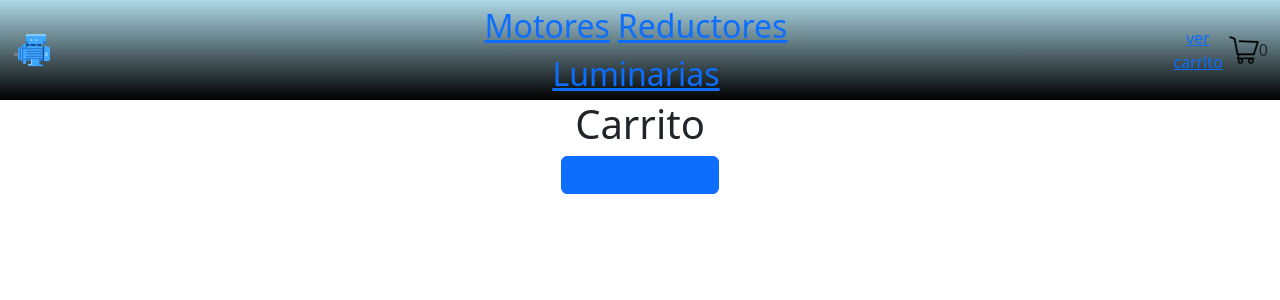
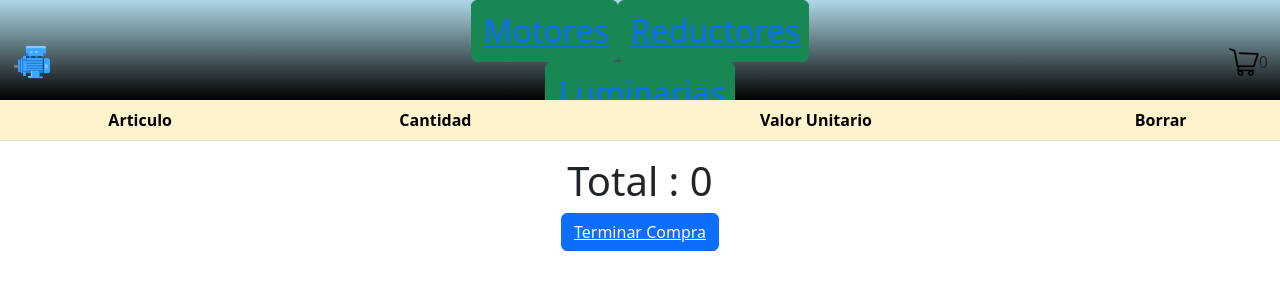
Before and after one commit to Crisav1997/ReactAvila, a React (Create React App) app: page /cart in a window 1280 px wide. Shown: the top 300 px of the page. Built offline with nearby package versions, Linux system fonts and the light colour scheme.

Commit message:
Se mejora styles

```diff
--- /dev/null
+++ b/src/components/Cart/Cart.css
@@ -0,0 +1,10 @@
+.flex{
+    display: flex;
+    flex-direction: column;
+    justify-content: space-around;
+    align-items: center;
+}
+
+.tableS{
+    width: 60%;
+}
--- a/src/components/Cart/Cart.js
+++ b/src/components/Cart/Cart.js
@@ -1,26 +1,42 @@
 import { useContext } from "react"
 import { CartContext } from "../context/CartContext"
 import { Link } from "react-router-dom"
+import './Cart.css'
 
 const Cart=()=>{
-   const {cart} = useContext(CartContext)
+   const {cart,total,removeItem} = useContext(CartContext)
 
    return(
-    <div>
-        <h1>Carrito</h1>
-        <div>
+    <div className="flex">
+            <table class="table table-striped table-warning">
+                <thead>
+                    <tr class="text-center">
+                        <th scope="col">Articulo</th>
+                        <th scope="col">Cantidad</th>
+                        <th scope="col">Valor Unitario</th>
+                        <th scope="col">Borrar</th>
+                    </tr>
+                    </thead>
+                    <tbody>
             {cart.map(prod=>{
                 return(
-                <div className="">
-                <h2 key={prod.id}>{prod.name}</h2>
-                <h3>{prod.price}</h3>
-                </div>
+
+                    <tr class=" lign-middle">
+                        <td>{prod.name}</td>
+                        <td>{prod.quantity}</td>
+                        <td>{prod.price}</td>
+                        <td><button class="btn btn-danger" onClick={()=>removeItem(prod.id)}>borrar</button></td>
+                    </tr>
+
                 )
              })
             }
-        </div>
-        <button class="btn btn-primary">
-            <Link to='/checkout'>Terminar Compra</Link>
+
+        </tbody>
+        </table>
+        <h1>Total : {total}</h1>
+        <button class="btn btn-primary ">
+            <Link className="text-light" to='/checkout'>Terminar Compra</Link>
         </button>
     </div>
    )
--- a/src/components/CartWidget/CartWidget.js
+++ b/src/components/CartWidget/CartWidget.js
@@ -5,8 +5,9 @@ import './CartWidget.css'
 const CartWidget=({cuantity})=>{
     return(
         <div class="col-sm-3 CartWidget">
-            <Link to ='/cart' >ver carrito</Link>
-            <img className='mr-2' src='././images/carrito.png' alt='CartWidget'/>
+            <Link to ='/cart' >
+                <img className='mr-2' src='././images/carrito.png' alt='CartWidget'/>
+            </Link>
             {cuantity}
         </div>
     )
--- a/src/components/ItemCount/ItemCount.js
+++ b/src/components/ItemCount/ItemCount.js
@@ -18,8 +18,7 @@ const ItemCount =({initial=1,stock,onAdd})=>{
         <h3>{count}</h3>
         <button className='btn btn-dark' onClick={decrement}>-</button>
         <button className='btn btn-dark' onClick={increment}>+</button>
-        <button className="btn btn-light" onClick={()=>onAdd(count)}>Ter cminarompra</button>
-
+         <button className="btn btn-light" onClick={() => onAdd(count)}>Agregar al carrito</button>
        </div>
 
     )
--- a/src/components/ItemDetail/ItemDetail.js
+++ b/src/components/ItemDetail/ItemDetail.js
@@ -3,26 +3,11 @@ import './ItemDetail.css'
 import { useContext } from 'react'
 import { CartContext } from '../context/CartContext'
 import { Link } from 'react-router-dom'
+import ItemCount from '../ItemCount/ItemCount'
 
-const InputCount=({onConfirm,stock,initial})=>{
-    const [count , setCount]=useState(initial)
-    const handleChange=(e)=>{
-        if(e.target.value<=stock){
-            setCount(e.target.value)
-        }
-    }
-    return(
-        <div>
-            <input type='number' onChange={handleChange} value={count}/>
-            <button onClick={()=>onConfirm(count)}>Agregar al carrito </button>
-        </div>
-    )
-}
-
-const ItemDetail = ({ id, name, category, img, price, stock, description,setCart}) => {
-    const [inputType, setInputType] = useState('input')
+const ItemDetail = ({ id, name, img, price, stock, description,}) => {
     const [quantity,setQuantity]=useState(0)
-    const ItemCount = InputCount
+    // const ItemCount = InputCount
 
     const {addItem,isInCart}=useContext(CartContext)
 
@@ -32,8 +17,8 @@ const ItemDetail = ({ id, name, category, img, price, stock, description,setCart
     }
 
     return (
-         <article className='flexDetail' >
-            <div className="card mt-2 cardDetail" >
+         <article className='flexDetail ' >
+            <div className="card mt-2 cardDetail bg-warning" >
             <img src={img} class="card-img-top" alt={name}/>
             <div className="card-body">
                  <h5 className="card-title text-center">{name}</h5>
@@ -41,11 +26,14 @@ const ItemDetail = ({ id, name, category, img, price, stock, description,setCart
                   <p className="card-text text-center text-primary">Precio: ${price}</p>
                   {
                     isInCart(id)?(
-                        <Link to='/cart'>Terminar compra</Link>
+                        <button className="btn btn-light"><Link to='/cart'>Terminar compra</Link> </button>
                     ):(
-                        <ItemCount stock={stock} onConfirm={handleOnAdd}/>
+                        <ItemCount stock={stock} onAdd={handleOnAdd}/>
+
                     )
+
                   }
+
                 </div>
              </div>
          </article>
--- a/src/components/ItemList/ItemList.js
+++ b/src/components/ItemList/ItemList.js
@@ -1,9 +1,7 @@
-
 import Item from '../Item/Item'
 import './ItemList.css'
 
 const ItemList = ({products }) => {
-
     const handleOnClick=(event)=>{
         event.stopPropagation()
     }
--- a/src/components/ItemListContainer/ItemListContainer.js
+++ b/src/components/ItemListContainer/ItemListContainer.js
@@ -26,20 +26,16 @@ const ItemListContainer = ({ greeting }) => {
         })
         setProducts(productsAdapted)
     }).catch(error=>{console.log(error)}
-    ).finally(()=>{
-        setLoading(false)}
-    )
+    ).finally(()=>{setLoading(false)})
     }, [categoryId])
 
     if(loading) {
         return (<div class="bgMain">
         <div class="spinner-border text-warning text-center mt-4" role="status"></div>
         </div>)
-
-
     }
     return (
-        <div className='ItemListContainer bgMain' onClick={()=>console.log("hice click en itemlistContainer")}>
+        <div className='ItemListContainer bgMain'>
             <h1>{greeting}</h1>
             <ItemList products={products} />
         </div>
--- a/src/components/NavBar/NavBar.js
+++ b/src/components/NavBar/NavBar.js
@@ -16,9 +16,9 @@ const NavBar = () => {
            <img className='logo' src='././images/logomotor.png'onClick={() => navigate('/')} alt='logo'/>
           </div>
           <div className='col-sm-4 menuNav'>
-            <div className='pe-2 fs-2'><NavLink to={`/category/motor`} className= {({ isActive }) => isActive ? 'ActiveOption' : 'Option'  }>Motores</NavLink></div>
-            <div className='pe-2 fs-2'><NavLink to={`/category/reductor`} className={({ isActive }) => isActive ? 'ActiveOption' : 'Option'}>Reductores</NavLink></div>
-            <div className='pe-2 fs-2'><NavLink to={`/category/luminarias`} className={({ isActive }) => isActive ? 'ActiveOption' : 'Option'}>Luminarias</NavLink></div>
+            <button className='pe-2 fs-2  btn btn-success' ><NavLink to={`/category/motor`} className= {({ isActive }) => isActive ? 'ActiveOption' : 'Option'  }>Motores</NavLink></button>
+            <button className='pe-2 fs-2  btn btn-success' ><NavLink to={`/category/reductor`} className={({ isActive }) => isActive ? 'ActiveOption' : 'Option'}>Reductores</NavLink></button>
+            <button className='pe-2 fs-2  btn btn-success' ><NavLink to={`/category/luminarias`} className={({ isActive }) => isActive ? 'ActiveOption' : 'Option'}>Luminarias</NavLink></button>
           </div>
           <div className='col-sm-4  d-flex flex-row-reverse'>
            <CartWidget cuantity={totalQuantity} />
--- a/src/components/context/CartContext.js
+++ b/src/components/context/CartContext.js
@@ -27,16 +27,21 @@ export const CartContext = createContext()
       const getTotal=()=>{
         let total=0
         cart.forEach(prod=>{
-            total+=prod.quantity+prod.price
+            total+=parseInt(prod.quantity)*parseInt(prod.price)
         })
         return total
       }
+
+      const removeItem=(id)=>{
+        const cartNuevo=cart.filter(prod=>prod.id !== id)
+        return setCart(cartNuevo)
+    }
 
       const totalQuantity= getTotalQuantity()
 
       const total = getTotal()
     return(
-        <CartContext.Provider value={{cart,addItem,isInCart,totalQuantity,total,clearCart }}>
+        <CartContext.Provider value={{cart,addItem,isInCart,totalQuantity,total,clearCart,removeItem }}>
         {children}
         </CartContext.Provider>
     )
```
